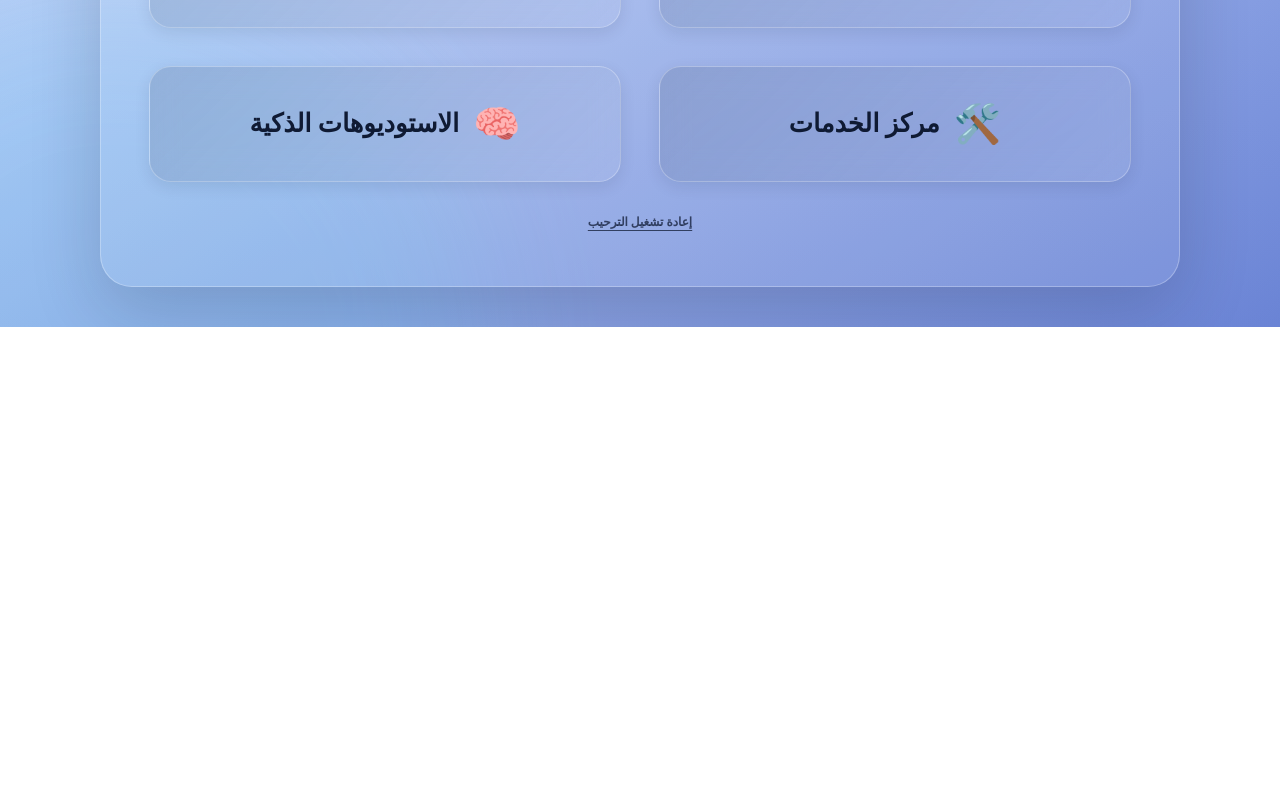
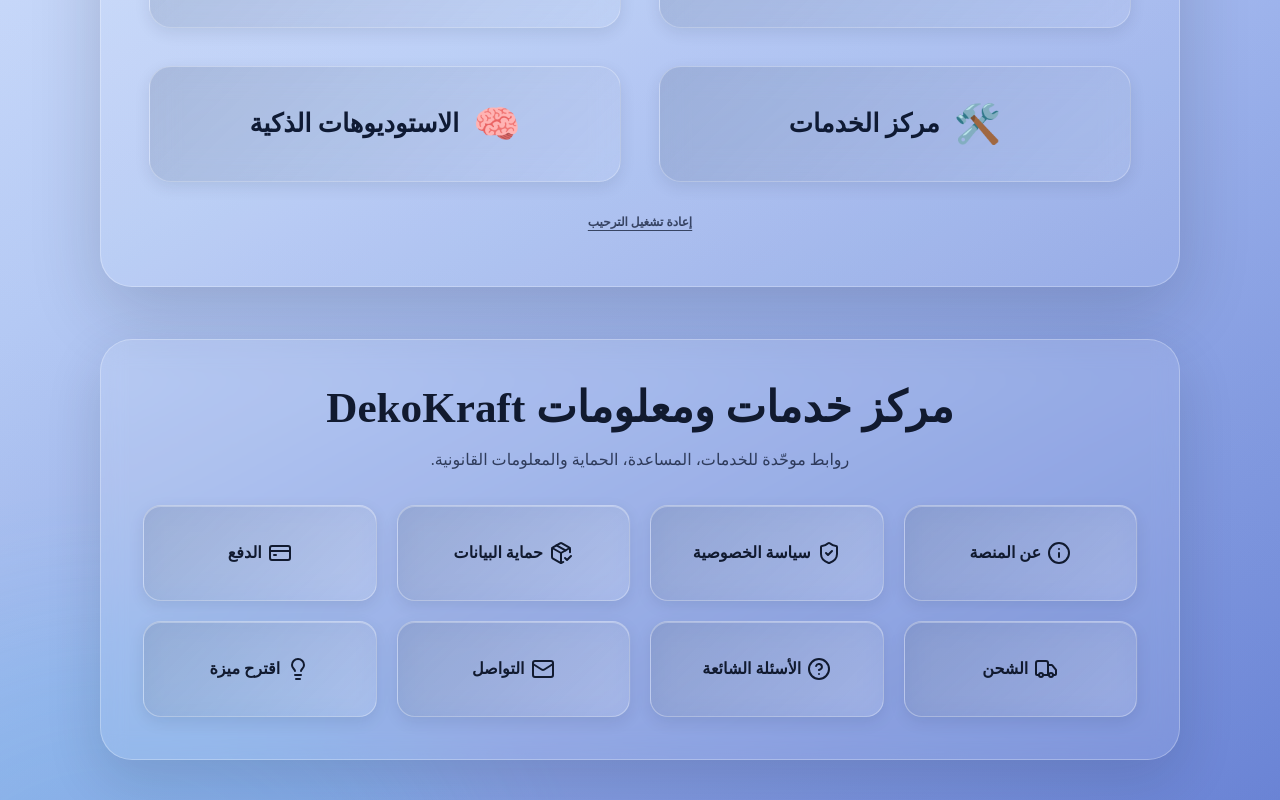
Before and after one commit to adamplanet1/DekoKraft, a Next.js app: page / in a window 1280 px wide. Shown: the part 919-1719 px from the top of the page. Before the commit the page ends 1246 px from the top, so only its background shows below. Built offline with nearby package versions, Linux system fonts and the light colour scheme.

Commit message:
Sync services center to GitHub Pages

```diff
--- a/app/welcome/components/WelcomePortal.tsx
+++ b/app/welcome/components/WelcomePortal.tsx
@@ -3,13 +3,15 @@
 import { useCallback, useEffect, useRef, useState, type MouseEvent } from "react";
 import { useLanguage } from "../../components/LanguageProvider";
 import PublicPageShell from "../../components/PublicPageShell";
-import PublicServiceCenterModal from "../../components/PublicServiceCenterModal";
 import { DkButton, DkGlassPanel } from "../../components/ui";
 import {
   type WelcomeCardKey,
 } from "../../../locales/welcome";
 import WelcomeCard from "./WelcomeCard";
 import WelcomeIntro from "./WelcomeIntro";
+import WelcomeServicesCenter, {
+  WELCOME_SERVICES_CENTER_ID,
+} from "./WelcomeServicesCenter";
 import { routes } from "../../config/routes";
 
 const WELCOME_STORAGE_KEY = "dekokraft_welcome_seen_v1";
@@ -39,9 +41,7 @@
   const [introState, setIntroState] = useState<IntroState>("checking");
   const [introRevision, setIntroRevision] = useState(0);
   const [notice, setNotice] = useState("");
-  const [isServiceCenterOpen, setIsServiceCenterOpen] = useState(false);
   const noticeTimerRef = useRef<number | null>(null);
-  const serviceCenterTriggerRef = useRef<HTMLButtonElement>(null);
 
   useEffect(() => {
     const forceIntro = new URLSearchParams(window.location.search).get("intro") === "1";
@@ -108,16 +108,11 @@
       noticeTimerRef.current = null;
     }
 
-    setIsServiceCenterOpen(false);
     setNotice("");
     setIntroRevision((revision) => revision + 1);
     setIntroState("visible");
     window.scrollTo({ top: 0, behavior: "smooth" });
   };
-
-  const dismissServiceCenter = useCallback(() => {
-    setIsServiceCenterOpen(false);
-  }, []);
 
   return (
     <PublicPageShell className="welcomePublicShell">
@@ -151,12 +146,12 @@
             <WelcomeCard
               title={t("servicesCenter.open")}
               icon="🛠️"
-              aria-controls="public-service-center-dialog"
-              aria-expanded={isServiceCenterOpen}
-              aria-haspopup="dialog"
-              onClick={(event) => {
-                serviceCenterTriggerRef.current = event.currentTarget as HTMLButtonElement;
-                setIsServiceCenterOpen((open) => !open);
+              aria-controls={WELCOME_SERVICES_CENTER_ID}
+              onClick={() => {
+                document.getElementById(WELCOME_SERVICES_CENTER_ID)?.scrollIntoView({
+                  behavior: "smooth",
+                  block: "start",
+                });
               }}
             />
             <WelcomeCard
@@ -176,6 +171,8 @@
             {t("welcome.replay")}
           </DkButton>
         </DkGlassPanel>
+
+        <WelcomeServicesCenter />
       </div>
 
       {notice && (
@@ -193,13 +190,6 @@
           onComplete={finishIntro}
         />
       )}
-
-      <PublicServiceCenterModal
-        isOpen={isServiceCenterOpen}
-        onDismiss={dismissServiceCenter}
-        onNavigate={dismissServiceCenter}
-        returnFocusRef={serviceCenterTriggerRef}
-      />
     </main>
     </PublicPageShell>
   );
--- /dev/null
+++ b/app/welcome/components/WelcomeServicesCenter.tsx
@@ -0,0 +1,81 @@
+"use client";
+
+import {
+  CircleHelp,
+  CreditCard,
+  Info,
+  Lightbulb,
+  Mail,
+  PackageCheck,
+  ShieldCheck,
+  Truck,
+  type LucideIcon,
+} from "lucide-react";
+import { useLanguage } from "../../components/LanguageProvider";
+import { routes } from "../../config/routes";
+import { DkCreatorButton, DkGlassPanel } from "../../components/ui";
+
+type ServiceItem = {
+  key:
+    | "about"
+    | "privacy"
+    | "dataProtection"
+    | "payment"
+    | "shipping"
+    | "faq"
+    | "contact"
+    | "suggestFeature";
+  href: string;
+  icon: LucideIcon;
+};
+
+const SERVICE_ITEMS: ServiceItem[] = [
+  { key: "about", href: routes.info("about"), icon: Info },
+  { key: "privacy", href: routes.info("privacy"), icon: ShieldCheck },
+  { key: "dataProtection", href: routes.info("data-protection"), icon: PackageCheck },
+  { key: "payment", href: routes.info("payment"), icon: CreditCard },
+  { key: "shipping", href: routes.info("shipping"), icon: Truck },
+  { key: "faq", href: routes.info("faq"), icon: CircleHelp },
+  { key: "contact", href: routes.info("contact"), icon: Mail },
+  { key: "suggestFeature", href: routes.info("suggestions"), icon: Lightbulb },
+];
+
+export const WELCOME_SERVICES_CENTER_ID = "dekokraft-services-information-center";
+
+export default function WelcomeServicesCenter() {
+  const { direction, t } = useLanguage();
+
+  return (
+    <section
+      id={WELCOME_SERVICES_CENTER_ID}
+      className="welcomeServicesCenter"
+      aria-labelledby="welcome-services-center-title"
+      dir={direction}
+    >
+      <DkGlassPanel as="div" strength="subtle" className="welcomeServicesCenterPanel">
+        <header className="welcomeServicesCenterHeader">
+          <h2 id="welcome-services-center-title">{t("servicesCenter.title")}</h2>
+          <p>{t("servicesCenter.description")}</p>
+        </header>
+
+        <nav
+          className="welcomeServicesCenterGrid"
+          aria-label={t("servicesCenter.navigationLabel")}
+        >
+          {SERVICE_ITEMS.map((item) => {
+            const Icon = item.icon;
+            return (
+              <DkCreatorButton
+                key={item.key}
+                className="welcomeServicesCenterCard"
+                href={item.href}
+                icon={<Icon aria-hidden="true" />}
+                label={t(`servicesCenter.${item.key}`)}
+              />
+            );
+          })}
+        </nav>
+      </DkGlassPanel>
+    </section>
+  );
+}
--- a/app/welcome/welcome.css
+++ b/app/welcome/welcome.css
@@ -50,6 +50,7 @@
   z-index: var(--dk-z-content);
   display: grid;
   place-items: center;
+  gap: clamp(28px, 5vw, 52px);
   width: min(calc(100% - 24px), 1100px);
   max-width: 100%;
   min-width: 0;
@@ -61,6 +62,73 @@
   opacity: 1;
   visibility: visible;
   transition: opacity var(--dk-transition-fast) var(--dk-ease-standard);
+}
+
+.welcomeServicesCenter {
+  width: 100%;
+  max-width: 1080px;
+  min-width: 0;
+  margin-inline: auto;
+  scroll-margin-block-start: clamp(18px, 5vh, 56px);
+}
+
+.welcomeServicesCenterPanel {
+  width: 100%;
+  min-width: 0;
+  padding: clamp(22px, 4vw, 42px);
+  border: 1px solid rgba(255, 255, 255, 0.28);
+  border-radius: 32px;
+  background: rgba(255, 255, 255, 0.1);
+  box-shadow: 0 20px 56px rgba(15, 23, 42, 0.14);
+}
+
+.welcomeServicesCenterHeader {
+  max-width: 760px;
+  margin-inline: auto;
+  margin-block-end: clamp(20px, 3vw, 32px);
+  text-align: center;
+}
+
+.welcomeServicesCenterHeader h2 {
+  margin: 0;
+  color: #111a2f;
+  font-size: clamp(1.65rem, 3.4vw, 2.7rem);
+  line-height: 1.2;
+  text-wrap: balance;
+}
+
+.welcomeServicesCenterHeader p {
+  margin: 12px 0 0;
+  color: rgba(15, 26, 51, 0.78);
+  line-height: 1.7;
+  text-wrap: balance;
+}
+
+.welcomeServicesCenterGrid {
+  display: grid;
+  grid-template-columns: repeat(4, minmax(0, 1fr));
+  gap: clamp(12px, 2vw, 20px);
+}
+
+.welcomeServicesCenterCard.dk-button {
+  width: 100%;
+  min-width: 0;
+  min-height: 96px;
+  padding: 16px;
+  border: 1px solid rgba(255, 255, 255, 0.32);
+  background: linear-gradient(135deg, rgba(67, 86, 120, 0.2), rgba(255, 255, 255, 0.1));
+  color: #111a2f;
+  white-space: normal;
+}
+
+.welcomeServicesCenterCard .dk-creator-button__label {
+  white-space: normal;
+  overflow-wrap: anywhere;
+}
+
+.welcomeServicesCenterCard svg {
+  width: 24px;
+  height: 24px;
 }
 
 .welcomePageContent--checking {
@@ -372,6 +440,10 @@
   .welcomePortalGrid {
     gap: clamp(20px, 3vw, 24px);
   }
+
+  .welcomeServicesCenterGrid {
+    grid-template-columns: repeat(2, minmax(0, 1fr));
+  }
 }
 
 /* Welcome keeps the shared public chrome, but compacts its mobile geometry
@@ -440,6 +512,15 @@
     width: 100%;
     padding: 20px 14px;
     border-radius: 24px;
+  }
+
+  .welcomeServicesCenterPanel {
+    padding: 20px 14px;
+    border-radius: 24px;
+  }
+
+  .welcomeServicesCenterGrid {
+    grid-template-columns: 1fr;
   }
 
   .welcomePortalHeader {
--- /dev/null
+++ b/github-pages/app/welcome/page.tsx
@@ -0,0 +1 @@
+export { default, metadata } from "../../../app/welcome/page";
--- a/package.json
+++ b/package.json
@@ -12,6 +12,7 @@
     "typecheck": "tsc --noEmit",
     "dev": "next dev",
     "build": "node scripts/build-github-pages.mjs",
+    "build:github-pages": "node scripts/build-github-pages.mjs",
     "build:server": "next build --webpack",
     "start": "next start",
     "lint": "eslint",
```
Also changed, not shown: github-pages/app/info/[section]/page.tsx (added, +9 -0 lines).
